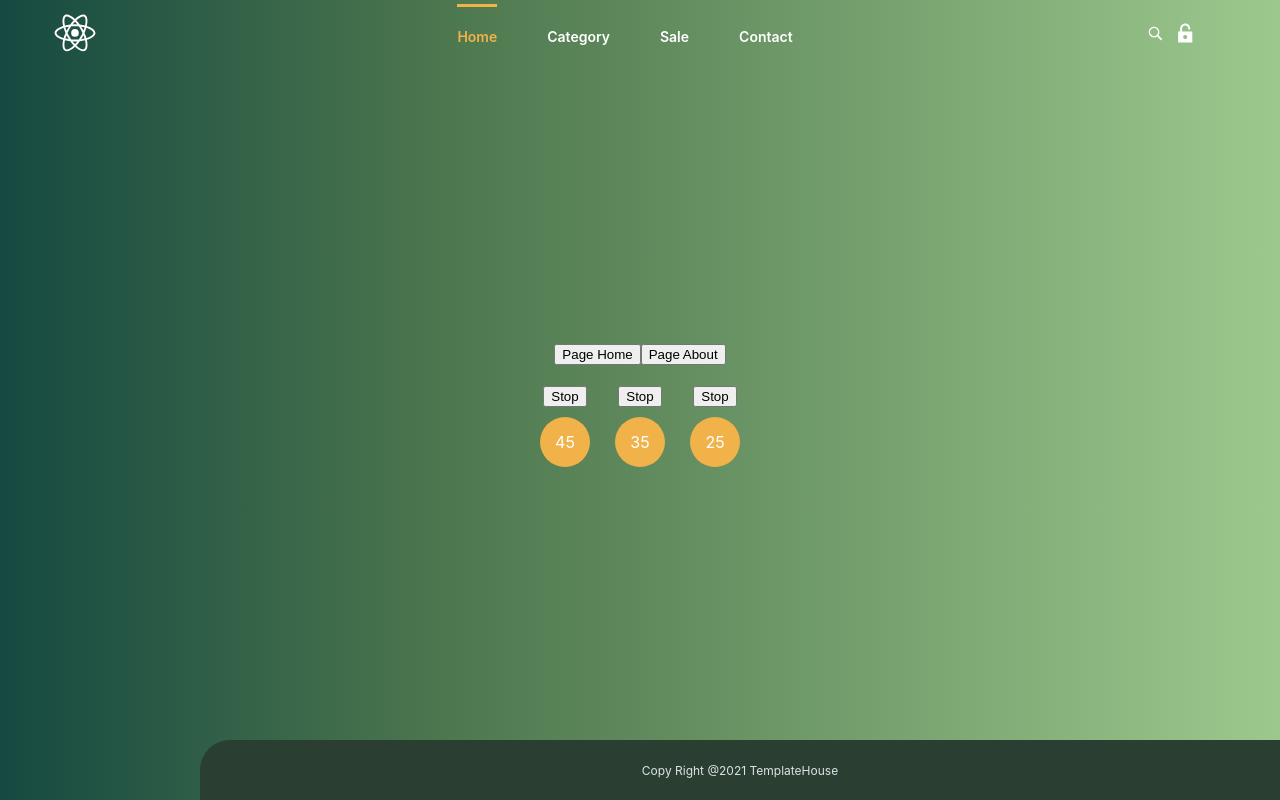
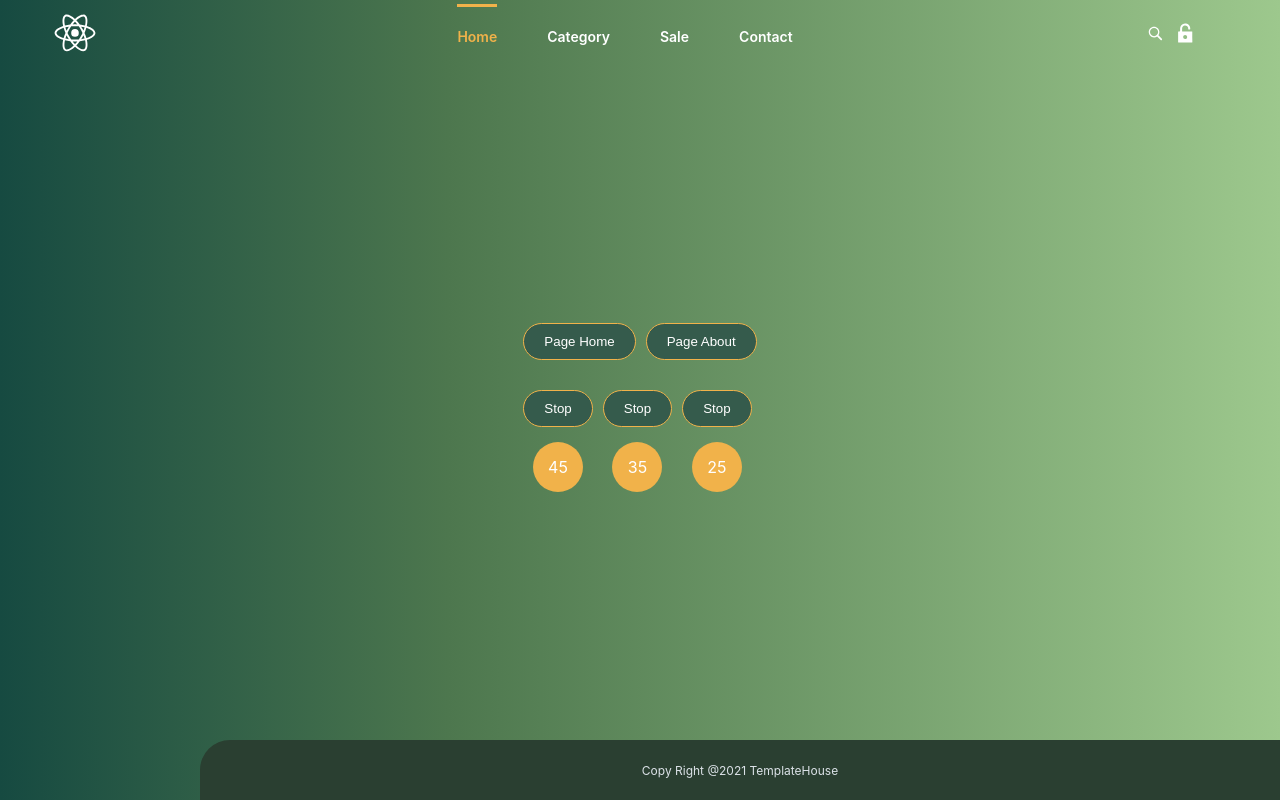
Before and after one commit to mvn-phucle-dn/Learn-React, a React (Create React App) app in the folder react-app/: page / in a window 1280 px wide. Built offline with nearby package versions, Linux system fonts and the light colour scheme.

Commit message:
style for button

```diff
--- a/react-app/src/App.css
+++ b/react-app/src/App.css
@@ -143,8 +143,11 @@ body a {
   justify-content: space-between;
   margin-top: 20px
 }
-.cirle-block button {
-  cursor: pointer;
+.cirle-block {
+  display: flex;
+  flex-direction: column;
+  align-items: center;
+
 }
 .cirle-block div {
   display: flex;
@@ -155,4 +158,13 @@ body a {
 }
 .tab-list button {
   cursor: pointer;
+  background: #355B4C;
+  border: solid 1px #F1B24A;
+  color: #fff;
+  border-radius: 20px;
+  padding: 10px 20px;
+  margin: 5px;
 }
+.tab-list button:hover {
+  color: #F1B24A;
+}
```
